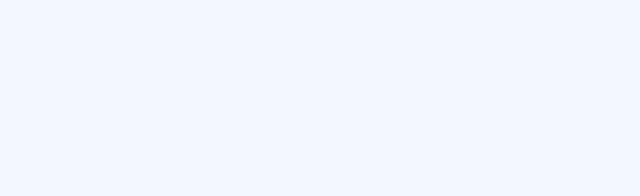
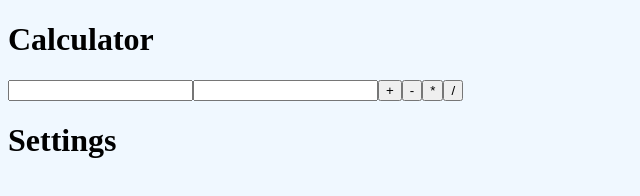
Before and after one commit to Hamwa03/u220906x1, a plain HTML site: page public/index.html in a window 1280 px wide. Shown: the whole page, without its empty margins (0-640 px from the left). Drawn offline with Linux system fonts and the light colour scheme.

Commit message:
Input area and botton on screen. not working yet

```diff
--- a/public/app.js
+++ b/public/app.js
@@ -1,9 +1,56 @@
 console.log('I am alive...');
 
 build();
+calculatorWindow();
 
 function build() {
 
-    const targetCalculator = document.getElementById('app');
+    const divCalc = document.createElement('div');
+    divCalc.setAttribute('id', 'calculator');
+    app.appendChild(divCalc);
 
+    const divSett = document.createElement('div');
+    divSett.setAttribute('id', 'settings');
+    app.appendChild(divSett);
+
+    const titleCalc = document.createElement('h1');
+    titleCalc.innerHTML = 'Calculator'
+    divCalc.appendChild(titleCalc);
+
+    const titleSett = document.createElement('h1');
+    titleSett.innerHTML = 'Settings'
+    divSett.appendChild(titleSett);
+
+    calculatorWindow(divCalc);
 }
+
+function calculatorWindow(divCalc) {
+
+    const numberInput1 = document.createElement('input');
+    numberInput1.setAttribute('id', 'number1');
+    divCalc.appendChild(numberInput1);
+
+    const numberInput2 = document.createElement('input');
+    numberInput2.setAttribute('id', 'number2');
+    divCalc.appendChild(numberInput2);
+
+    const buttonAddition = document.createElement('button');
+    buttonAddition.setAttribute('id', 'btnAddition');
+    divCalc.appendChild(buttonAddition);
+    buttonAddition.innerText = "+";
+
+    const buttonSubtraction = document.createElement('button');
+    buttonSubtraction.setAttribute('id', 'btnSubtraction');
+    divCalc.appendChild(buttonSubtraction);
+    buttonSubtraction.innerText = "-";
+
+    const buttonMultiplication = document.createElement('button');
+    buttonMultiplication.setAttribute('id', 'btnMultiplication');
+    divCalc.appendChild(buttonMultiplication);
+    buttonMultiplication.innerText = "*";
+
+    const buttonDivision = document.createElement('button');
+    buttonDivision.setAttribute('id', 'btnDivision');
+    divCalc.appendChild(buttonDivision);
+    buttonDivision.innerText = "/";
+}
--- a/public/index.html
+++ b/public/index.html
@@ -5,7 +5,7 @@
     <meta http-equiv="X-UA-Compatible" content="IE=edge">
     <meta name="viewport" content="width=device-width, initial-scale=1.0">
     <link rel="stylesheet" href="main.css">
-    <script src="app.js"></script>
+    <script src="app.js" defer></script>
     <title>Home</title>
 </head>
 <body>
```
